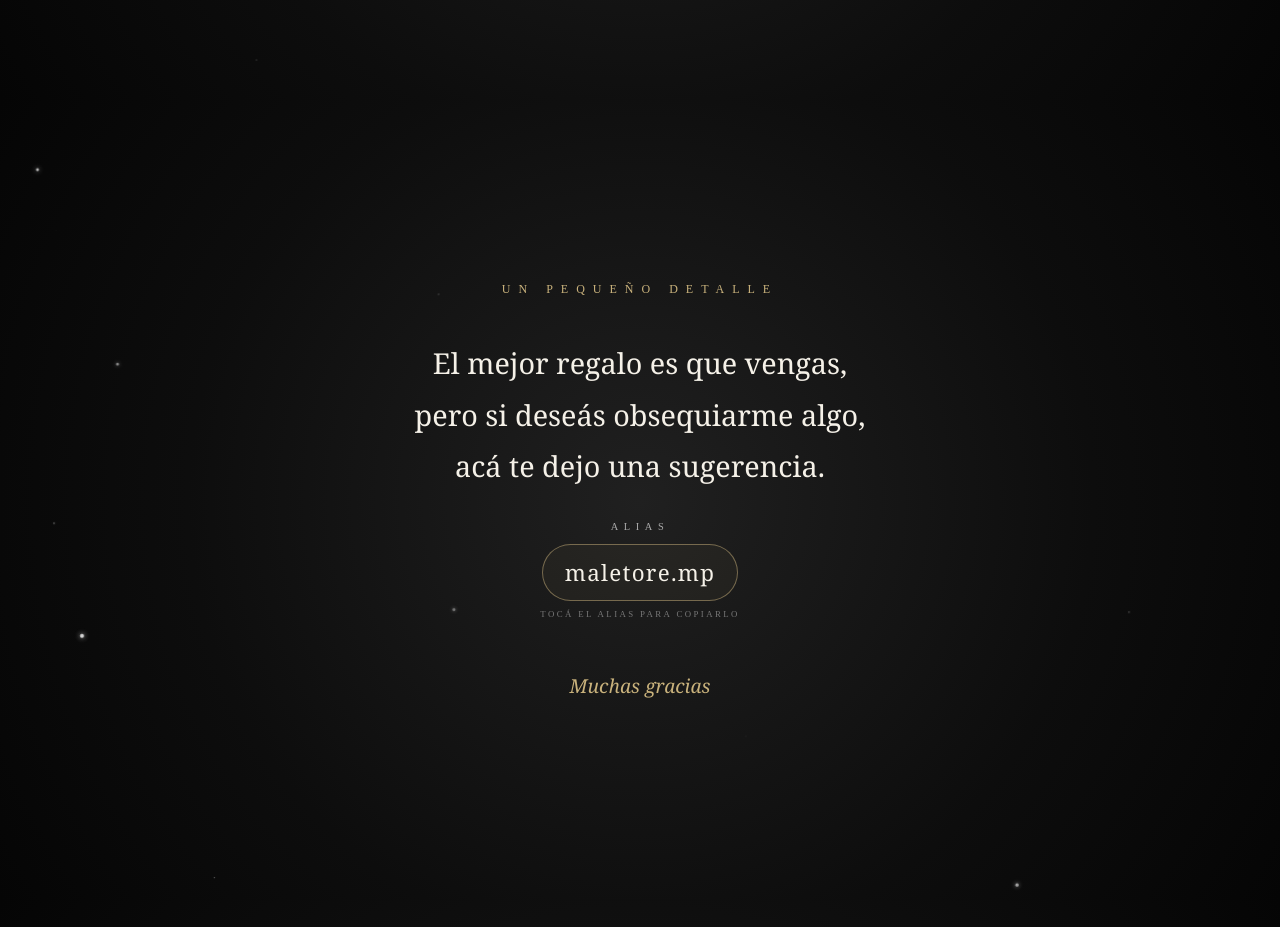
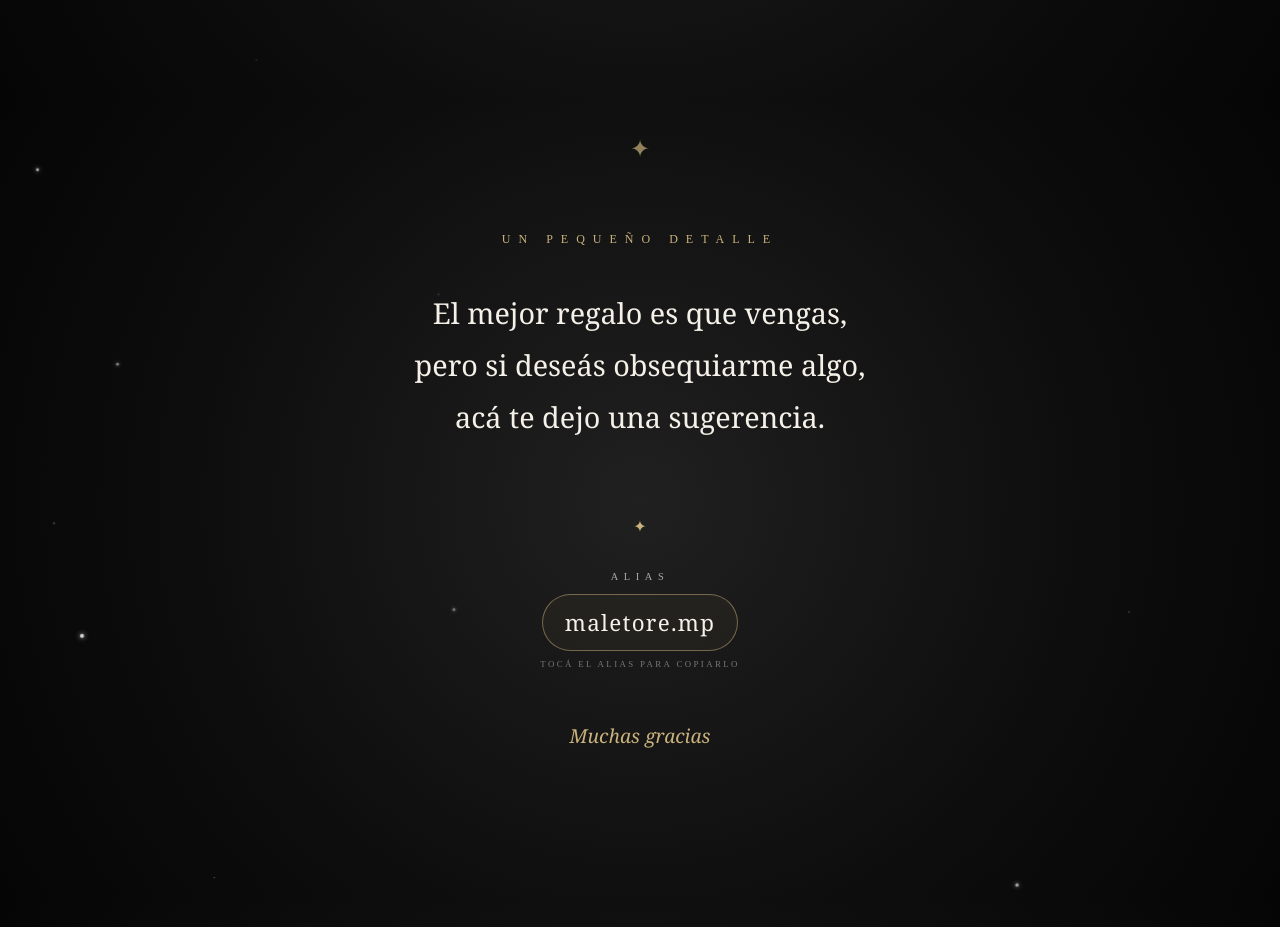
Before and after one commit to SantiJavaOK/Male15, a React (Vite) app: page / in a window 1280 px wide. Shown: the part 3100-4027 px from the top of the page. Built offline with nearby package versions, Linux system fonts and the light colour scheme; a web font is replaced by a local one.

Commit message:
gift estrella

```diff
--- a/src/components/Gift.jsx
+++ b/src/components/Gift.jsx
@@ -27,6 +27,10 @@ function Gift() {
 
       <Particles count={15} />
 
+      <div className="gift-star">
+        ✦
+      </div>
+
       <div className="gift-content">
 
         <Reveal>
@@ -44,6 +48,11 @@ function Gift() {
             acá te dejo una sugerencia.
           </p>
         </Reveal>
+
+
+          <div className="gift-divider">
+            ✦
+          </div>
 
 
         <Reveal delay={900}>
```
